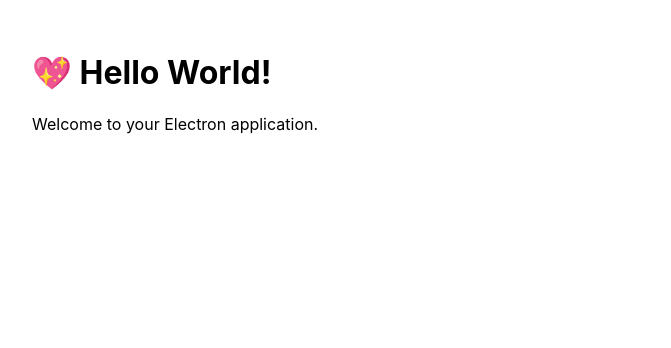
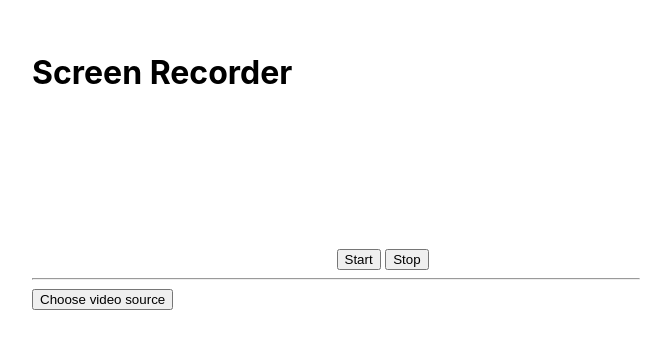
Before and after one commit to jBituin/desktop-screen-capturer, an Electron app: page src/index.html in a window 800 px wide. Shown: the whole page, without its empty margins (64-735 px from the left). Drawn offline with Linux system fonts and the light colour scheme; no server answers.

Commit message:
Add barebone html

```diff
--- a/src/index.html
+++ b/src/index.html
@@ -4,9 +4,14 @@
     <meta charset="UTF-8" />
     <title>Hello World!</title>
     <link rel="stylesheet" href="index.css" />
+    <script defer src="render.js"></script>
   </head>
   <body>
-    <h1>💖 Hello World!</h1>
-    <p>Welcome to your Electron application.</p>
+    <h1>Screen Recorder</h1>
+    <video></video>
+    <button id="start-button">Start</button>
+    <button id="stop-button">Stop</button>
+    <hr />
+    <button id="select-video">Choose video source</button>
   </body>
 </html>
```
